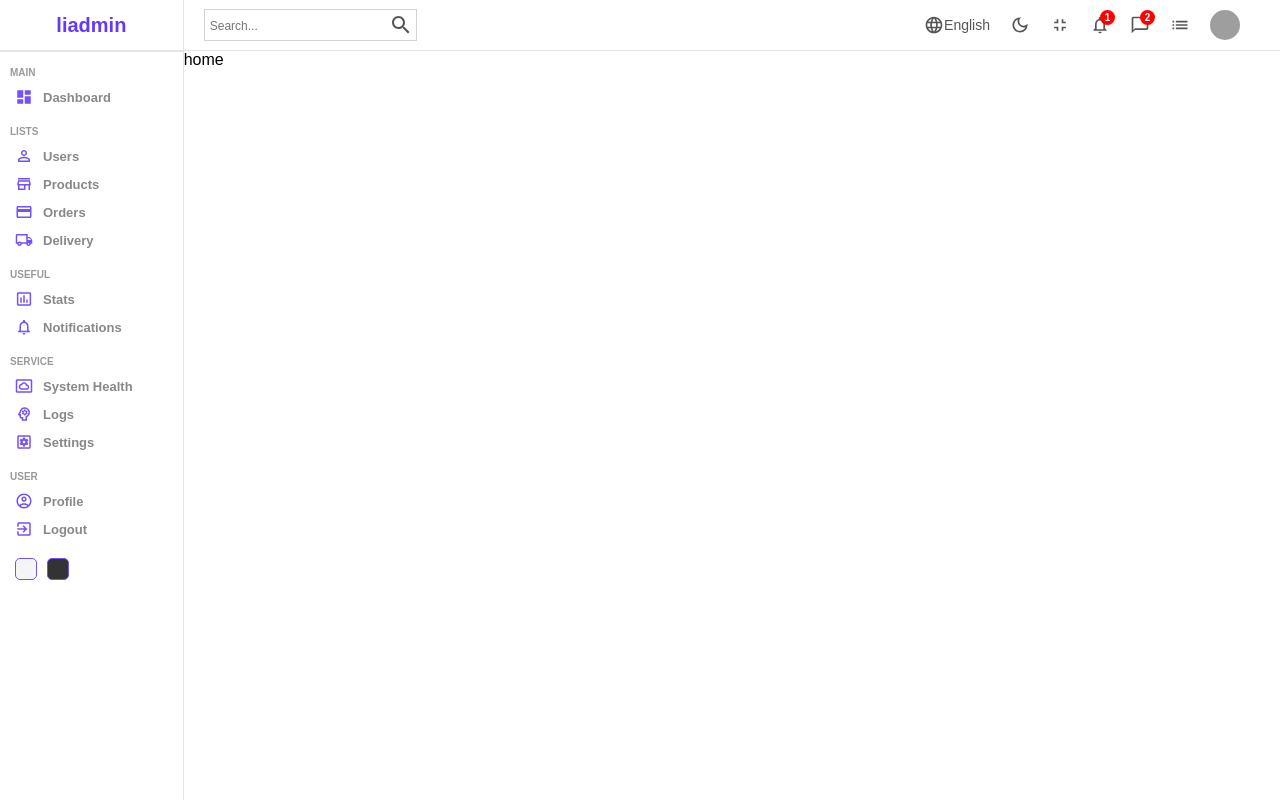
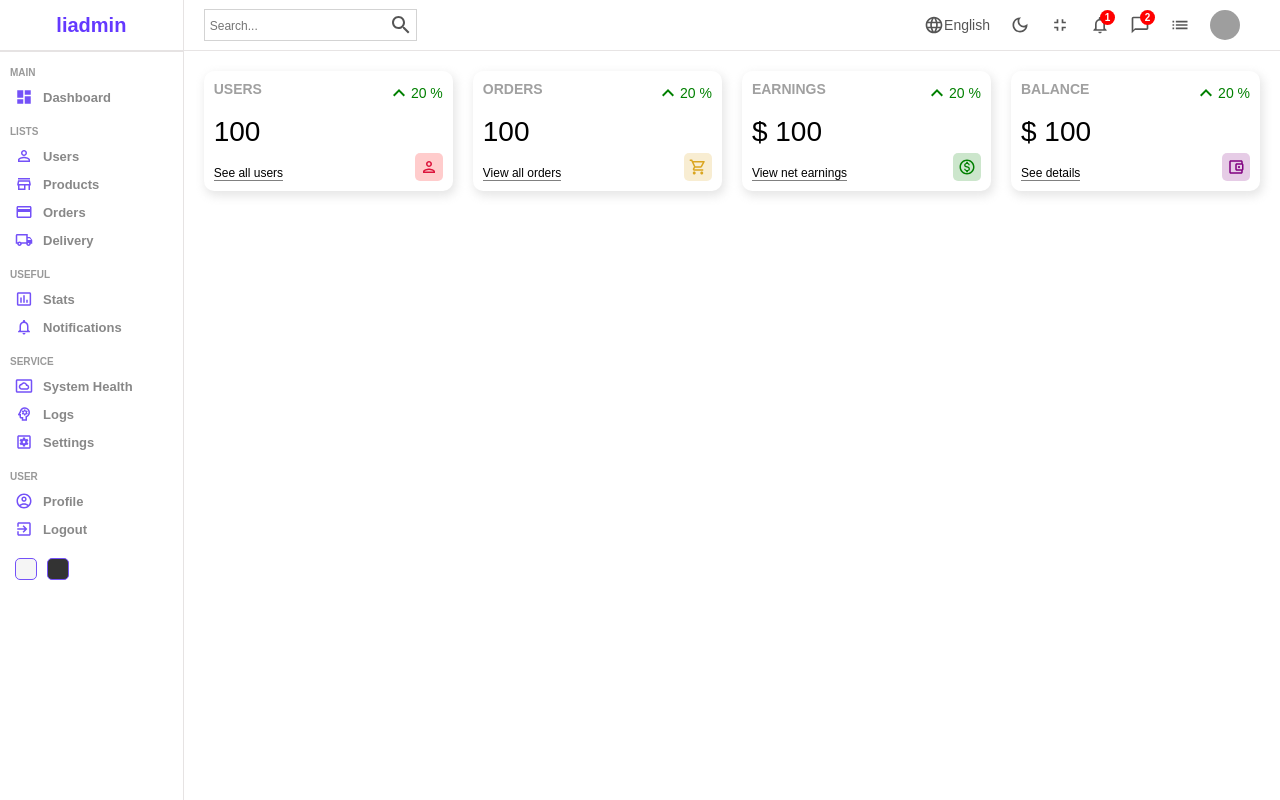
Before and after one commit to Liantsoa-Rabevahoaka/liadmin, a React (Vite) app in the folder admin/: page / in a window 1280 px wide. Built offline with nearby package versions, Linux system fonts and the light colour scheme; grey boxes are pictures that could not be loaded.

Commit message:
add widget component

```diff
--- /dev/null
+++ b/admin/src/components/widget/Widget.jsx
@@ -0,0 +1,105 @@
+import "../../pages/home/Home"
+import "./widget.scss";
+import KeyboardArrowUpIcon from "@mui/icons-material/KeyboardArrowUp";
+import PersonOutlinedIcon from "@mui/icons-material/PersonOutlined";
+import AccountBalanceWalletOutlinedIcon from "@mui/icons-material/AccountBalanceWalletOutlined";
+import ShoppingCartOutlinedIcon from "@mui/icons-material/ShoppingCartOutlined";
+import MonetizationOnOutlinedIcon from "@mui/icons-material/MonetizationOnOutlined";
+
+const Widget = ({ type }) => {
+  let data;
+
+  //temporary
+  const amount = 100;
+  const diff = 20;
+
+  switch (type) {
+    case "user":
+      data = {
+        title: "USERS",
+        isMoney: false,
+        link: "See all users",
+        icon: (
+          <PersonOutlinedIcon
+            className="icon"
+            style={{
+              color: "crimson",
+              backgroundColor: "rgba(255, 0, 0, 0.2)",
+            }}
+          />
+        ),
+      };
+      break;
+
+    case "order":
+      data = {
+        title: "ORDERS",
+        isMoney: false,
+        link: "View all orders",
+        icon: (
+          <ShoppingCartOutlinedIcon
+            className="icon"
+            style={{
+              backgroundColor: "rgba(218, 165, 32, 0.2)",
+              color: "goldenrod",
+            }}
+          />
+        ),
+      };
+      break;
+
+    case "earning":
+      data = {
+        title: "EARNINGS",
+        isMoney: true,
+        link: "View net earnings",
+        icon: (
+          <MonetizationOnOutlinedIcon
+            className="icon"
+            style={{ backgroundColor: "rgba(0, 128, 0, 0.2)", color: "green" }}
+          />
+        ),
+      };
+      break;
+
+    case "balance":
+      data = {
+        title: "BALANCE",
+        isMoney: true,
+        link: "See details",
+        icon: (
+          <AccountBalanceWalletOutlinedIcon
+            className="icon"
+            style={{
+              backgroundColor: "rgba(128, 0, 128, 0.2)",
+              color: "purple",
+            }}
+          />
+        ),
+      };
+      break;
+    default:
+      break;
+  }
+
+  return (
+    <div className="widget">
+      <div className="left">
+        <span className="title">{data.title}</span>
+        <span className="counter">
+          {data.isMoney && "$"} {amount}
+        </span>
+        <span className="link">{data.link}</span>
+      </div>
+      <div className="right">
+        <div className="percentage positive">
+          <KeyboardArrowUpIcon />
+          {diff} %
+        </div>
+        {data.icon}
+      </div>
+    </div>
+  );
+};
+
+export default Widget;
--- /dev/null
+++ b/admin/src/components/widget/widget.scss
@@ -0,0 +1,54 @@
+.widget {
+  display: flex;
+  justify-content: space-between;
+  flex: 1;
+  padding: 10px;
+  -webkit-box-shadow: 2px 4px 10px 1px rgba(0, 0, 0, 0.47);
+  box-shadow: 2px 4px 10px 1px rgba(201, 201, 201, 0.47);
+  border-radius: 10px;
+  height: 100px;
+
+  .left,
+  .right {
+    display: flex;
+    flex-direction: column;
+    justify-content: space-between;
+
+    .title {
+      font-weight: bold;
+      font-size: 14px;
+      color: rgb(160, 160, 160);
+    }
+
+    .counter {
+      font-size: 28px;
+      font-weight: 300;
+    }
+
+    .link {
+      width: max-content;
+      font-size: 12px;
+      border-bottom: 1px solid gray;
+    }
+
+    .percentage {
+      display: flex;
+      align-items: center;
+      font-size: 14px;
+
+      &.positive {
+        color: green;
+      }
+      &.negative {
+        color: red;
+      }
+    }
+
+    .icon {
+      font-size: 18px;
+      padding: 5px;
+      border-radius: 5px;
+      align-self: flex-end;
+    }
+  }
+}
--- a/admin/src/pages/home/Home.jsx
+++ b/admin/src/pages/home/Home.jsx
@@ -1,6 +1,7 @@
 import "./Home.scss"
 import Navbar from "../../components/navbar/Navbar";
 import Sidebar from "../../components/sidebar/Sidebar"
+import Widget from "../../components/widget/Widget";
 
 const Home = () => {
   return (
@@ -8,7 +9,12 @@
         <Sidebar/>
         <div className="homeContainer">
           <Navbar/>
-          home
+          <div className="widgets">
+            <Widget type="user" />
+            <Widget type="order" />
+            <Widget type="earning" />
+            <Widget type="balance" />
+        </div>
         </div>
     </div>
   )
--- a/admin/src/pages/home/Home.scss
+++ b/admin/src/pages/home/Home.scss
@@ -3,5 +3,12 @@
 
     .homeContainer{
         flex: 6;
+
+        .widgets,
+        .charts {
+            display: flex;
+            padding: 20px;
+            gap: 20px;
+        }
     }
 }
```
